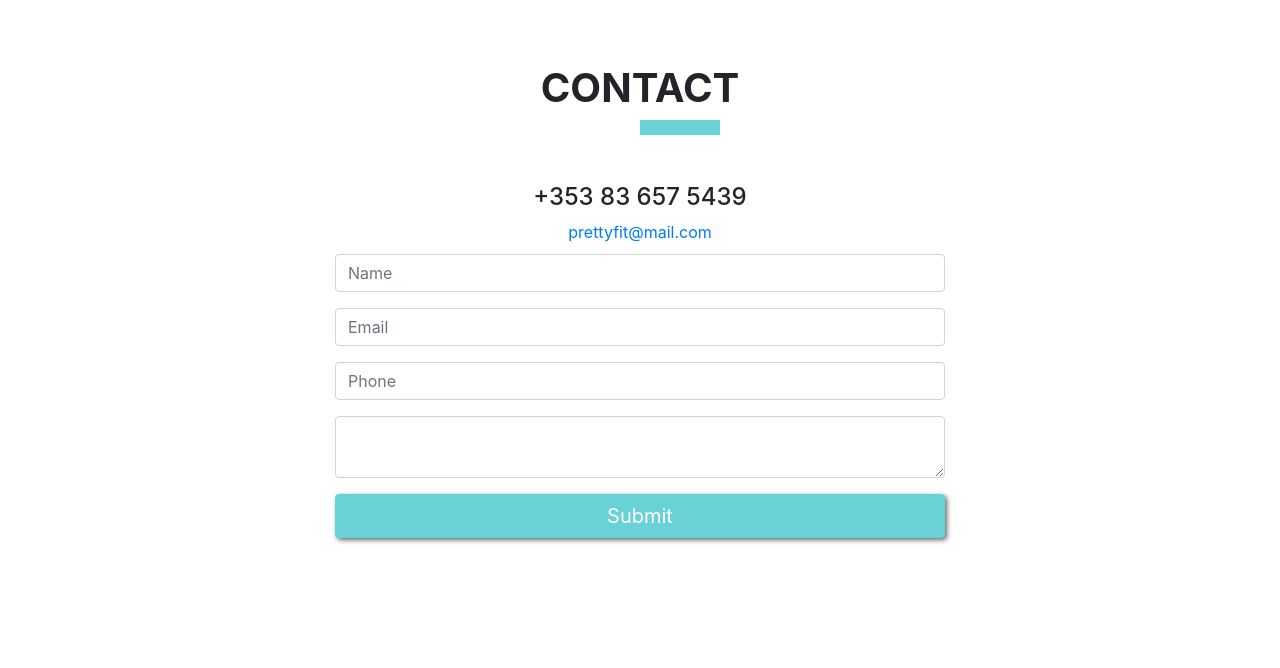
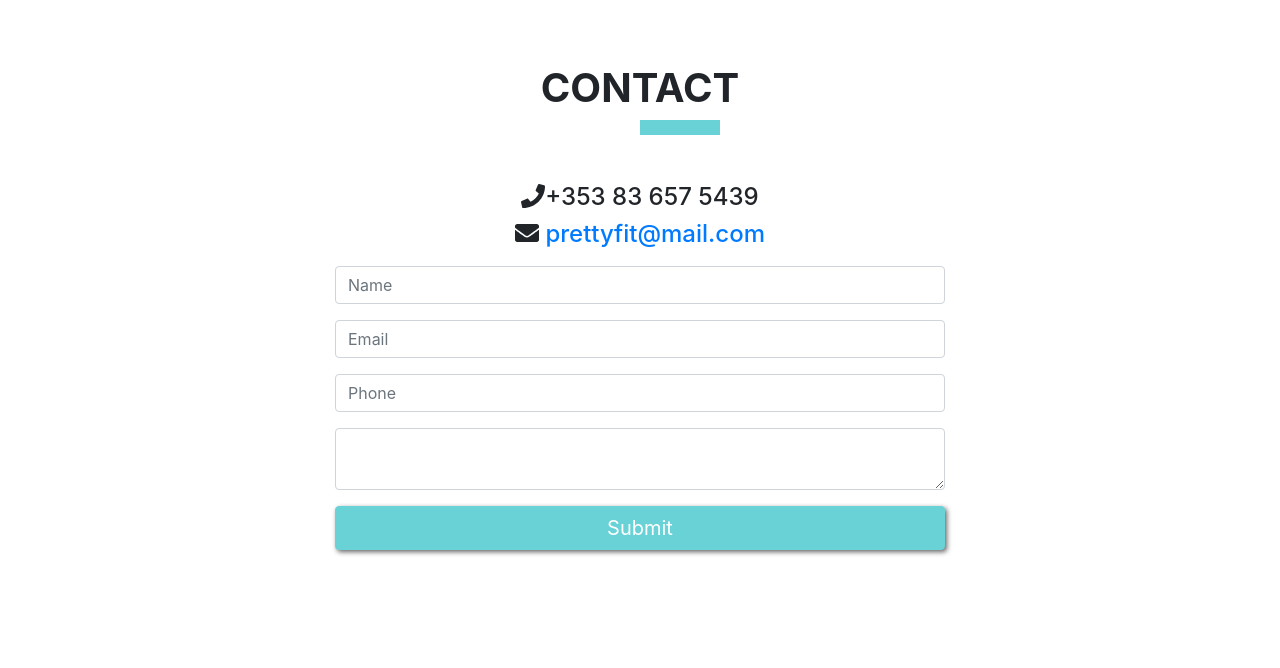
Before and after one commit to chatiana/prettyfit, a plain HTML site: page index.html in a window 1280 px wide. Shown: the part 4069-4737 px from the top of the page. Drawn offline with nearby package versions, Linux system fonts and the light colour scheme.

Commit message:
test add update

```diff
--- a/index.html
+++ b/index.html
@@ -306,8 +306,8 @@
             <h1 class="containercontact" id=subtitle-style>CONTACT</h1>
             <div class="line-shape-blog mb-5"></div>
             <div class="cdetails">
-                <h4>+353 83 657 5439</h4>
-                <a href="mailto:sprettyfit@mail.com?Subject=Info%20Please" target="_top">prettyfit@mail.com</a>
+                 <h4> <i class="fas fa-phone"></i>+353 83 657 5439</h4>
+                <h4> <i class="fas fa-envelope"></i> <a  href="mailto:sprettyfit@mail.com?Subject=Info%20Please" target="_top">prettyfit@mail.com</a></h4>
             </div>
             <form>
                 <div class="form-group">
```
